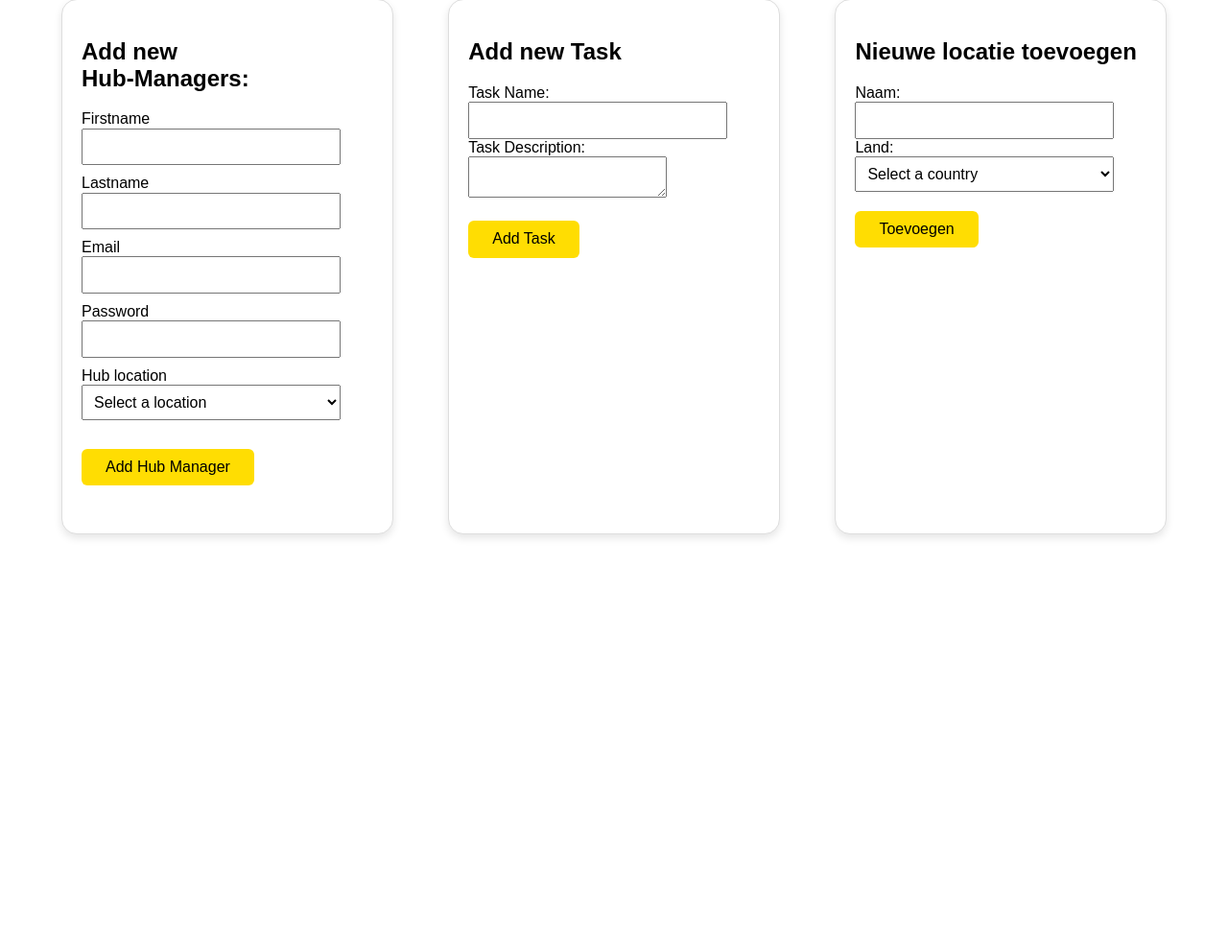
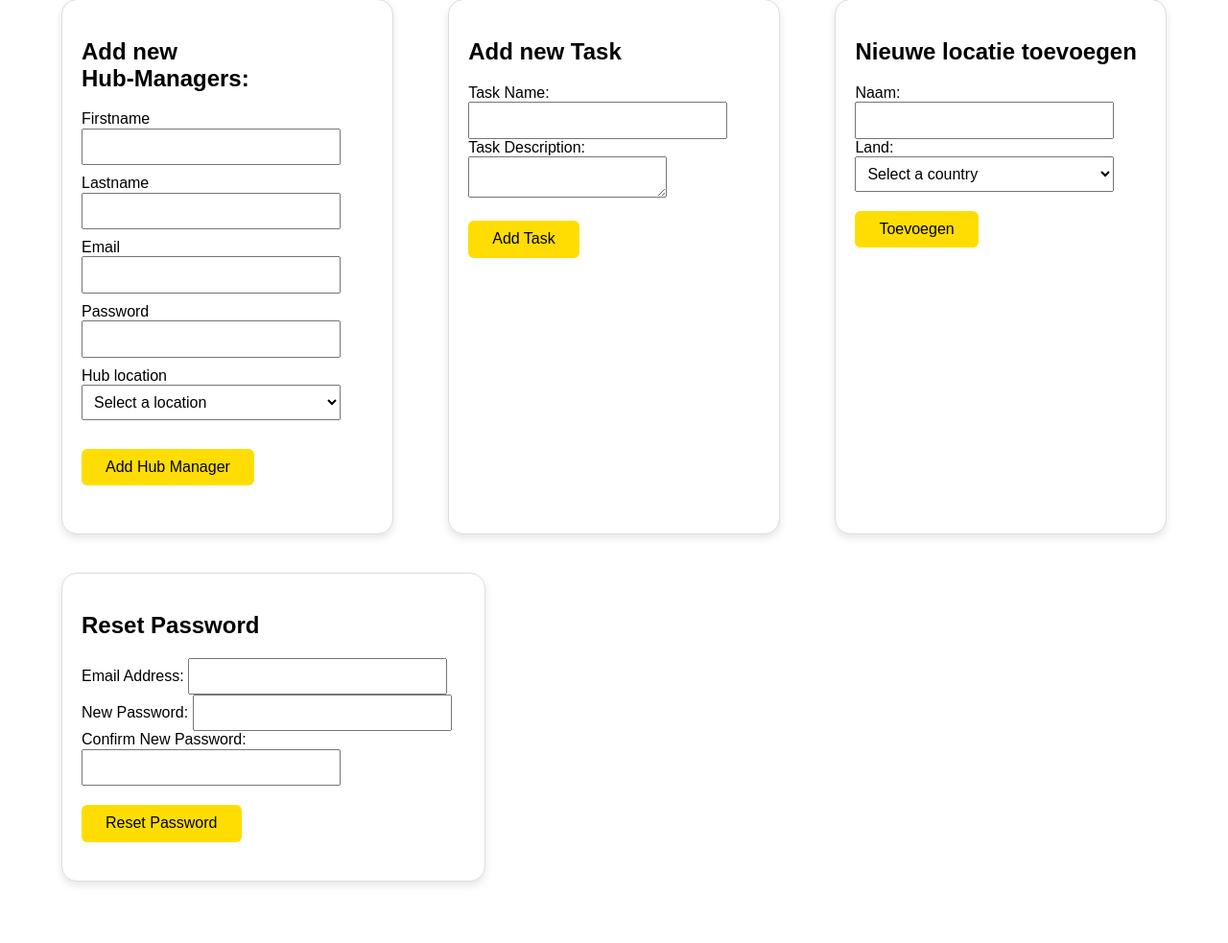
Before and after one commit to Anomig/Little_Sun, a PHP site: page /admin_dashboard.php in a window 1280 px wide. Shown: the part 169-1152 px from the top of the page at 96% size. Before the commit the page ends 730 px from the top, so only its background shows below. Run offline with PHP 8.4, Linux system fonts and the light colour scheme; a user stored in the database is signed in; data comes from the database, SQL or seed files in the repository.

Commit message:
reset password

```diff
--- a/admin_dashboard.php
+++ b/admin_dashboard.php
@@ -6,6 +6,28 @@ if (!isset($_SESSION['loggedin']) || $_SESSION['loggedin'] !== true) {
     exit;
 }
 
+//reset password
+if ($_SERVER["REQUEST_METHOD"] == "POST") {
+    // Formuliergegevens ophalen
+    $email = $_POST['email'];
+    $new_password = $_POST['new_password'];
+    $confirm_password = $_POST['confirm_password'];
+
+    // Controleer of de nieuwe wachtwoorden overeenkomen
+    if ($new_password !== $confirm_password) {
+        echo "De nieuwe wachtwoorden komen niet overeen.";
+        exit; // Stop de scriptuitvoering als de wachtwoorden niet overeenkomen
+    }
+
+    // Reset het wachtwoord met behulp van de klasse
+    $resetResult = $hubManager->resetPassword($email, $new_password);
+    if ($resetResult) {
+        echo "Wachtwoord succesvol gereset.";
+    } else {
+        echo "Er is een fout opgetreden bij het resetten van het wachtwoord.";
+    }
+}
+//einde reset password
 
 
 // ADD MANAGER
@@ -154,7 +176,8 @@ try {
 }
 //EINDE LOCATIE TOEVOEGEN
 
-?><!DOCTYPE html>
+?>
+<!DOCTYPE html>
 <html lang="en">
 
 <head>
@@ -273,6 +296,22 @@ try {
                 </form>
             </div>
             <!-- EINDE LOCATIE toevoegen -->
+
+
+
+        </div>
+
+        <div class="add-hub-managers">
+            <h2>Reset Password</h2>
+            <form method="post" action="<?php echo htmlspecialchars($_SERVER["PHP_SELF"]); ?>">
+                <label for="email">Email Address:</label>
+                <input type="email" id="email" name="email" required><br>
+                <label for="new_password">New Password:</label>
+                <input type="password" id="new_password" name="new_password" required><br>
+                <label for="confirm_password">Confirm New Password:</label>
+                <input type="password" id="confirm_password" name="confirm_password" required><br>
+                <button type="submit">Reset Password</button>
+            </form>
         </div>
     </div>
 </body>
--- a/reset_password.php
+++ b/reset_password.php
@@ -1,4 +1,7 @@
 <?php
+
+//NIET NODIG
+
 require_once(__DIR__ . "/classes/data.php");
 require_once(__DIR__ . "/classes/HubManager.php");
 
--- a/styles/column.css
+++ b/styles/column.css
@@ -76,15 +76,16 @@
     transform: scale(1.1);
   }
 
-/* Flex container voor twee kolommen */
+  /* Flex container voor drie kolommen */
   .form-container {
     display: flex;
-
+    flex-wrap: wrap;
     gap: 5%;  /* Ruimte tussen de kolommen */
   }
 
   .form-container .add-hub-managers {
-    flex: 1;  /* Maak beide kolommen gelijk in breedte */
+    flex: 1;  /* Maak alle kolommen gelijk in breedte */
+    min-width: 300px;  /* Zorg ervoor dat de kolommen niet te smal worden */
   }
 
   /* Stijlen voor de task items */
@@ -163,5 +164,4 @@ ul {
     display: flex;
     flex-direction: column;
     max-width: 40%;
-
   }
```
Also changed, not shown: manager_index.php (+2 -40 lines). Lines whose indentation alone changed are shown as unchanged.
